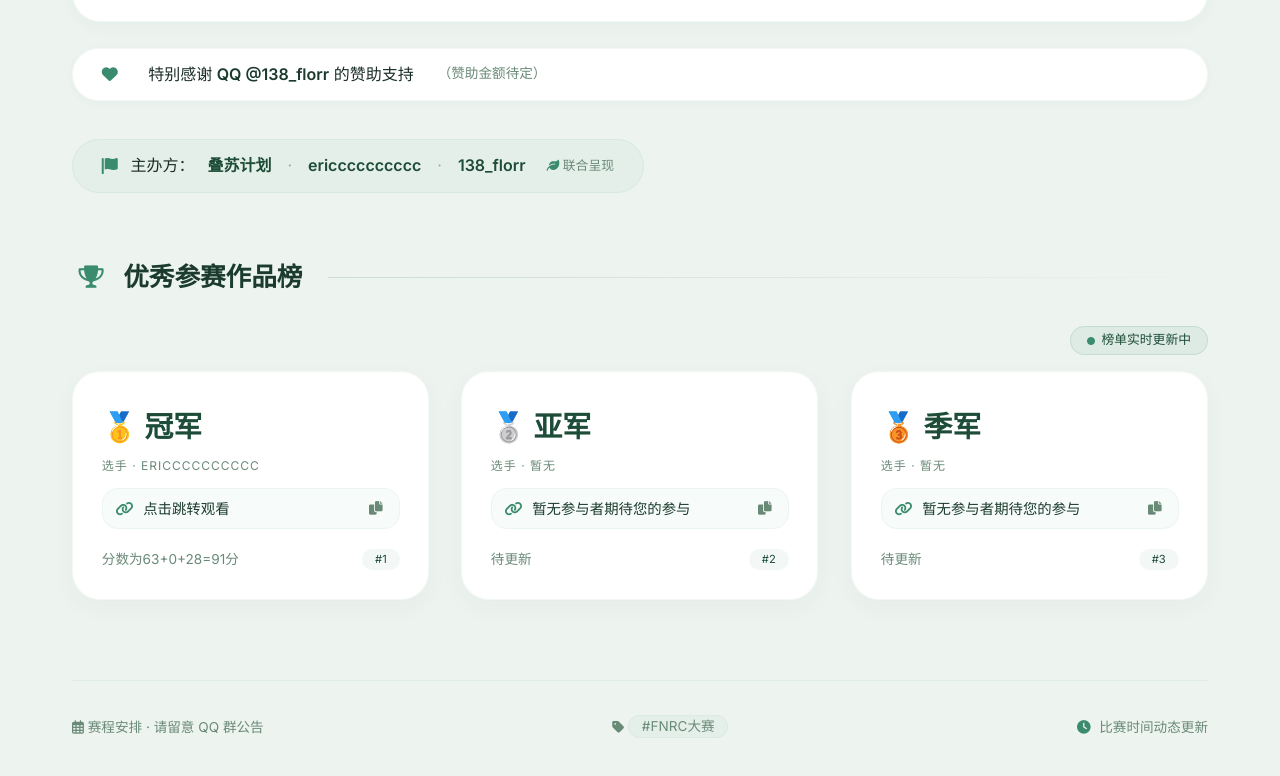
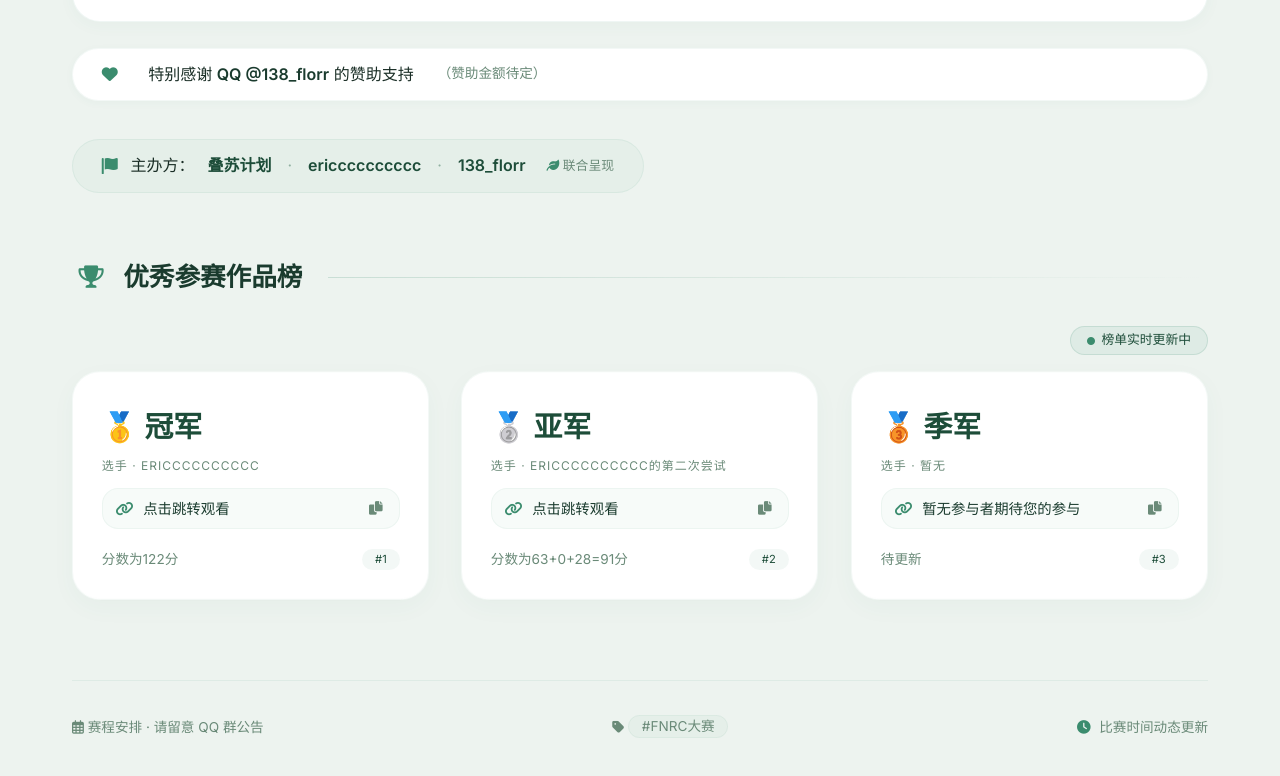
Before and after one commit to Eric-lag/florrhelper.com, a plain HTML site: page index.html in a window 1280 px wide. Shown: the part 1418-2194 px from the top of the page. Drawn offline with Linux system fonts and the light colour scheme.

Commit message:
Update index.html

```diff
--- a/index.html
+++ b/index.html
@@ -805,25 +805,25 @@
       <div class="rank-label">选手 · ericccccccccc</div>
       <div class="url-box">
         <i class="fas fa-link link-icon"></i>
-        <a href="https://www.bilibili.com/video/BV14TNZ6HEKi/?spm_id_from=333.1387.homepage.video_card.click&vd_source=aaacab8a3d01172cb3d3190c03387dfc" target="_blank">点击跳转观看</a>
+        <a href="https://www.bilibili.com/video/BV1E4KF6jEC6/?spm_id_from=333.337.search-card.all.click&vd_source=aaacab8a3d01172cb3d3190c03387dfc" target="_blank">点击跳转观看</a>
         <button class="copy-btn" onclick="copyUrl(this)" title="复制链接"><i class="fas fa-copy"></i></button>
       </div>
       <div class="rank-sub">
-        <span>分数为63+0+28=91分</span>
+        <span>分数为122分</span>
         <span class="tag">#1</span>
       </div>
     </div>
     <!-- 第二名 -->
     <div class="rank-card scroll-fade" data-tilt>
       <div class="rank-badge">🥈 亚军</div>
-      <div class="rank-label">选手 · 暂无</div>
+      <div class="rank-label">选手 · ericccccccccc的第二次尝试</div>
       <div class="url-box">
         <i class="fas fa-link link-icon"></i>
-        <a href="https://bilibili.com" target="_blank">暂无参与者期待您的参与</a>
+        <a href="https://www.bilibili.com/video/BV14TNZ6HEKi/?spm_id_from=333.1387.homepage.video_card.click&vd_source=aaacab8a3d01172cb3d3190c03387dfc" target="_blank">点击跳转观看</a>
         <button class="copy-btn" onclick="copyUrl(this)" title="复制链接"><i class="fas fa-copy"></i></button>
       </div>
       <div class="rank-sub">
-        <span>待更新</span>
+        <span>分数为63+0+28=91分</span>
         <span class="tag">#2</span>
       </div>
     </div>
```
